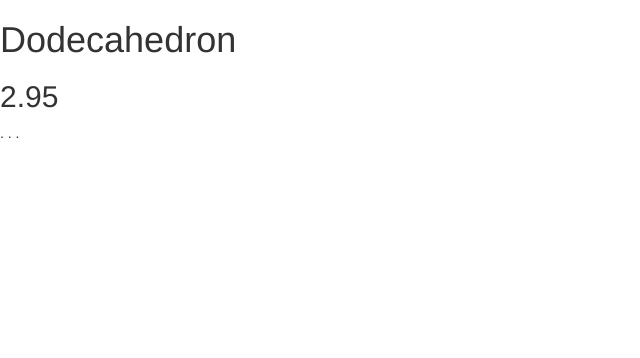
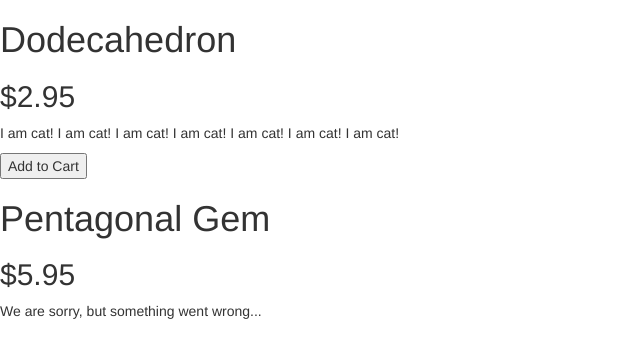
Before and after one commit to ku00/angularjs-tutorial, a plain HTML site: page index.html in a window 1280 px wide. Shown: the whole page, without its empty margins (0-640 px from the left). Drawn offline with Linux system fonts and the light colour scheme.

Commit message:
finished level 1

```diff
--- a/app.js
+++ b/app.js
@@ -1,13 +1,22 @@
 (function(){
-  var gem = {
-    name: 'Dodecahedron',
-    price: 2.95,
-    description: '. . .',
-  }
+  var gems = [
+    {
+      name: 'Dodecahedron',
+      price: 2.95,
+      description: 'I am cat! I am cat! I am cat! I am cat! I am cat! I am cat! I am cat!',
+      canPurchase: true,
+    },
+    {
+      name: 'Pentagonal Gem',
+      price: 5.95,
+      description: 'We are sorry, but something went wrong...',
+      canPurchase: false,
+    },
+  ];
 
   var app = angular.module('store', []);
 
   app.controller('StoreController', function(){
-    this.product = gem;
+    this.products = gems;
   });
 })();
--- a/index.html
+++ b/index.html
@@ -1,15 +1,20 @@
 <!DOCTYPE html>
 <html ng-app="store">
   <head>
+    <meta charset="uft-8" />
+    <title>AngulerJS</title>
     <link rel="stylesheet" type="text/css" href="bootstrap.min.css" />
+    <script type="text/javascript" src="angular.min.js"></script>
+    <script type="text/javascript" src="app.js"></script>
   </head>
   <body>
     <div ng-controller="StoreController as store">
-      <h1> {{store.product.name}} </h1>
-      <h2> {{store.product.price}} </h2>
-      <p> {{store.product.description}} </p>
+      <div ng-repeat="product in store.products">
+        <h1> {{product.name}} </h1>
+        <h2> ${{product.price}} </h2>
+        <p> {{product.description}} </p>
+        <button ng-show="product.canPurchase"> Add to Cart </button>
+      </div>
     </div>
-    <script type="text/javascript" src="angular.min.js"></script>
-    <script type="text/javascript" src="app.js"></script>
   </body>
 </html>
```
